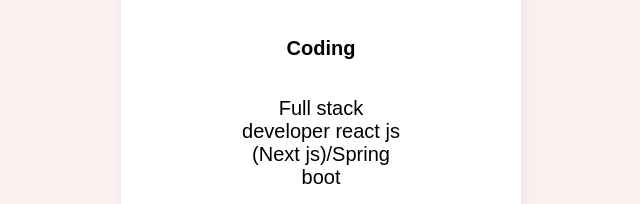
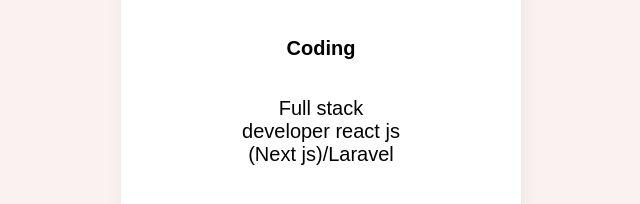
Before and after one commit to ALAAHAJHOUJ/une-simple-page-de-login, a plain HTML site: page index.html in a window 1280 px wide. Shown: the part 391-595 px from the top of the page, 319-959 px from the left. Drawn offline with nearby package versions, Linux system fonts and the light colour scheme.

Commit message:
Update index.html

```diff
--- a/index.html
+++ b/index.html
@@ -18,7 +18,7 @@
             Coding
         </div>
         <div id="ele4">
-            Full stack developer react js (Next js)/Spring boot
+            Full stack developer react js (Next js)/Laravel
         </div>
         <div id="ele5">
             <div><a href="https://web.facebook.com/alaa.hajhouj" target="_blank" title="facebook"><i class='bx bxl-facebook' ></i></a></div>
```
